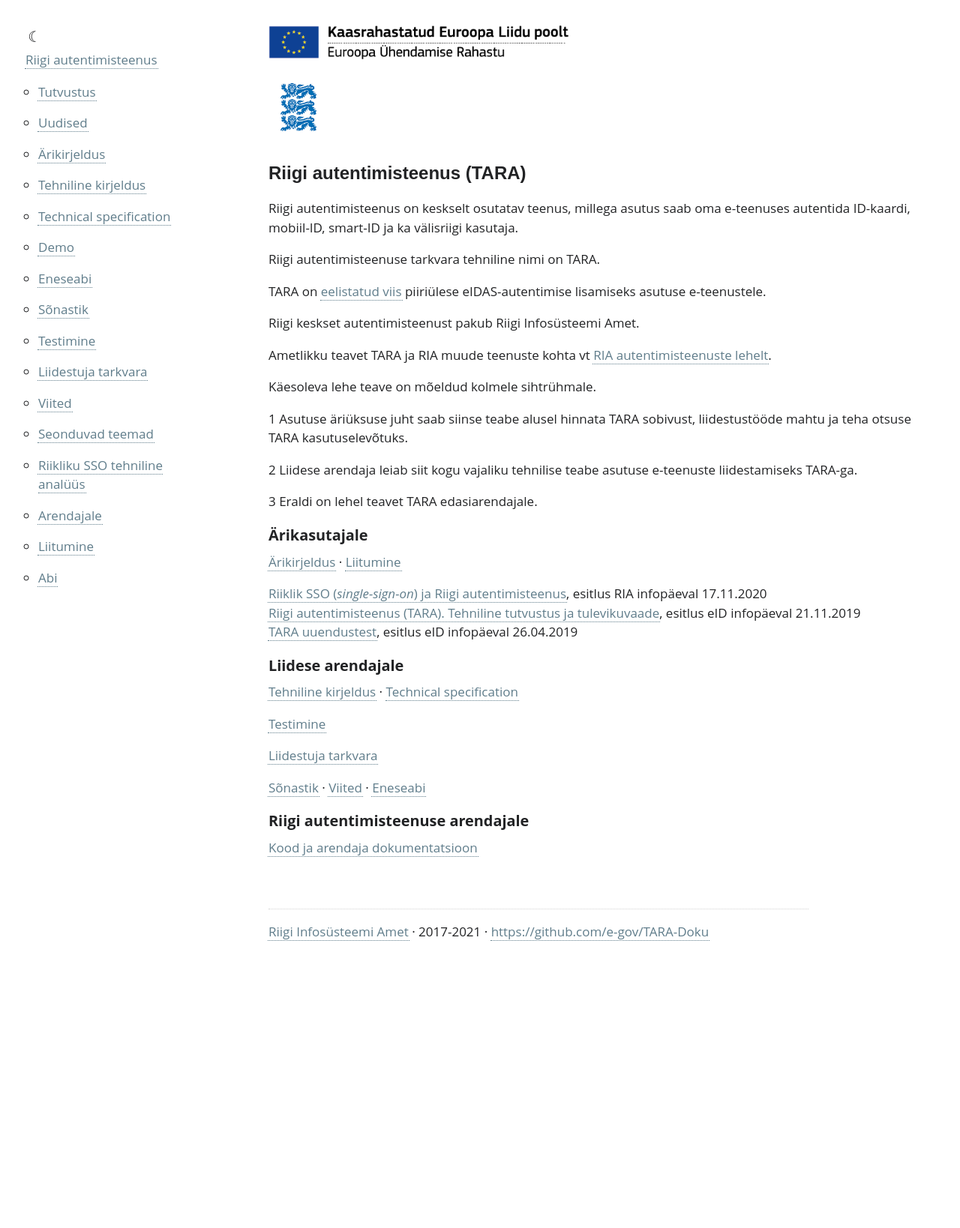
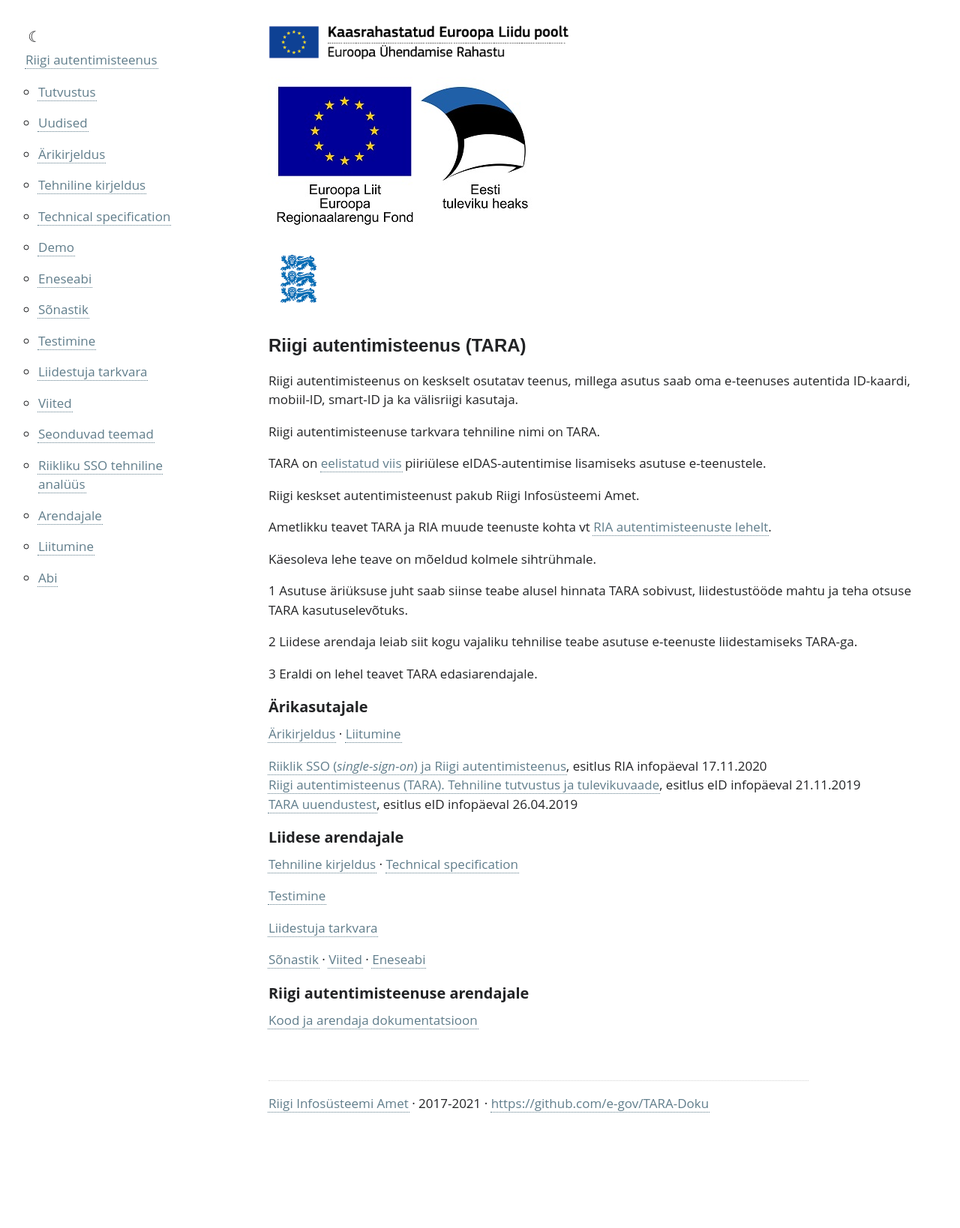
Before and after one commit to e-gov/TARA-Doku, a Jekyll site: the page built from index.md, in a window 1280 px wide. Shown: the whole page at 75% size. Built offline with Jekyll 4.4.1, drawn with Linux system fonts in a browser that asks for light colours.

Commit message:
Addition of logo

```diff
--- a/index.md
+++ b/index.md
@@ -3,6 +3,8 @@ permalink: /
 ---
 
 <img src='img/ee_cef_0.png' style='width:400px'>
+
+<img src='img/EL_Regionaalarengu_Fond_horisontaalne-vaike.jpg'>
 
 <img src='img/LOVID.png' style='width: 80px;'>
 
```
Also changed, not shown: img/EL_Regionaalarengu_Fond_horisontaalne-vaike.jpg (added).
